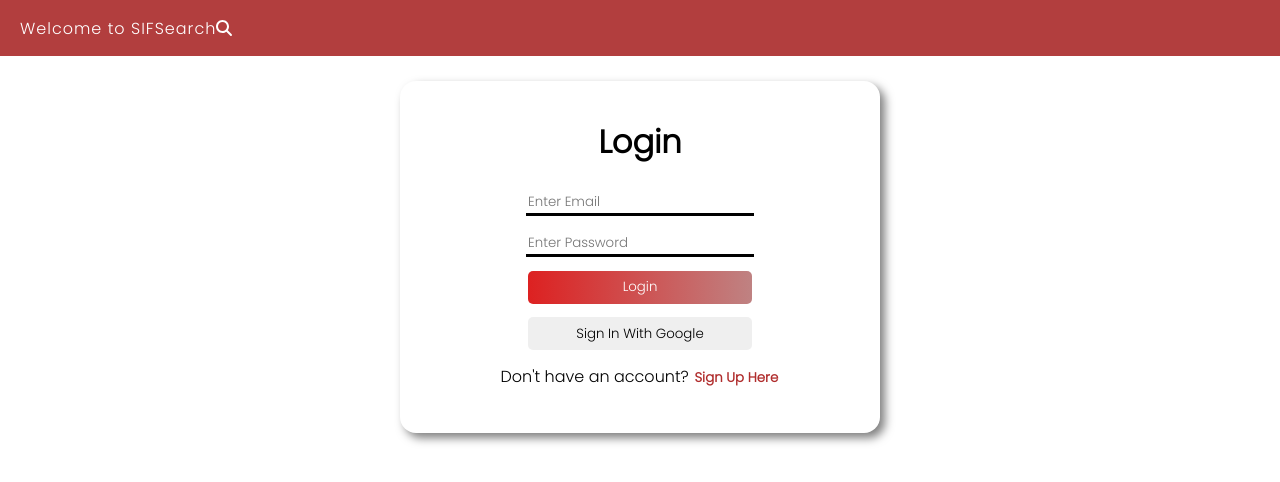
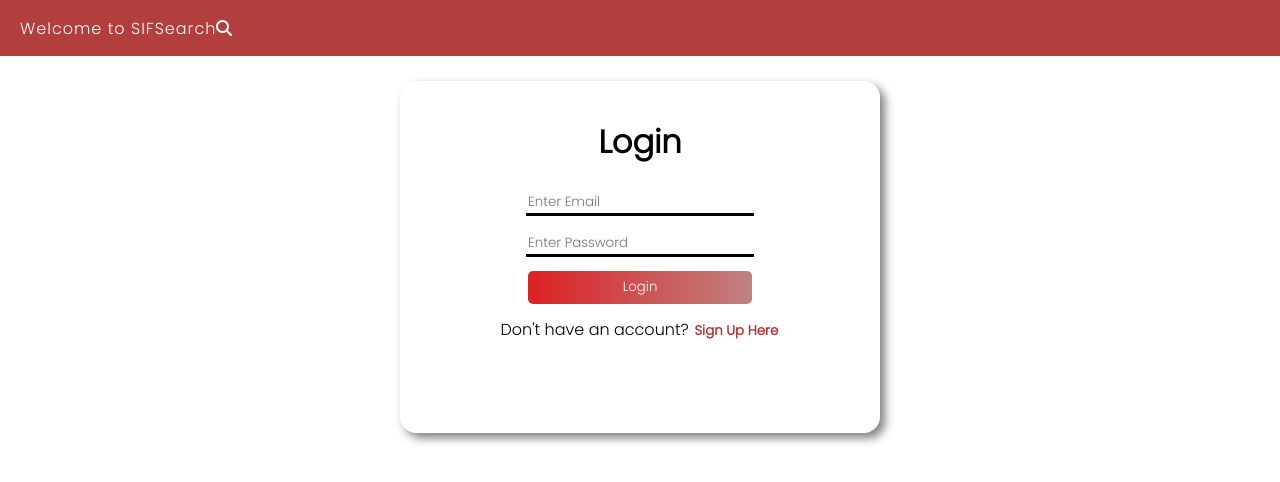
Before and after one commit to KaushikVejju/SIFSearch, a React (Create React App) app in the folder sifsearchui/: page / in a window 1280 px wide. Shown: the top 482 px of the page. Built offline with nearby package versions, Linux system fonts and the light colour scheme; no server answers.

Commit message:
removed Google sign-in button

```diff
--- a/sifsearchui/src/Login.jsx
+++ b/sifsearchui/src/Login.jsx
@@ -65,7 +65,6 @@ const Login = ({handleLogin, showRegister}) => {
                 <input type="password" name="loginpassword" placeholder='Enter Password' required value={formValue.loginpassword} onChange={handleInput}></input><br/>
                 <button class="login-btn" type="submit"> Login</button><br/>
             </form>
-                <button class="google-btn" onClick={() => handleLogin()}> Sign In With Google </button><br/>
                 Don't have an account? <button class="register-btn" onClick={() => showRegister()}><b>Sign Up Here</b></button>
 
         </div>
```
